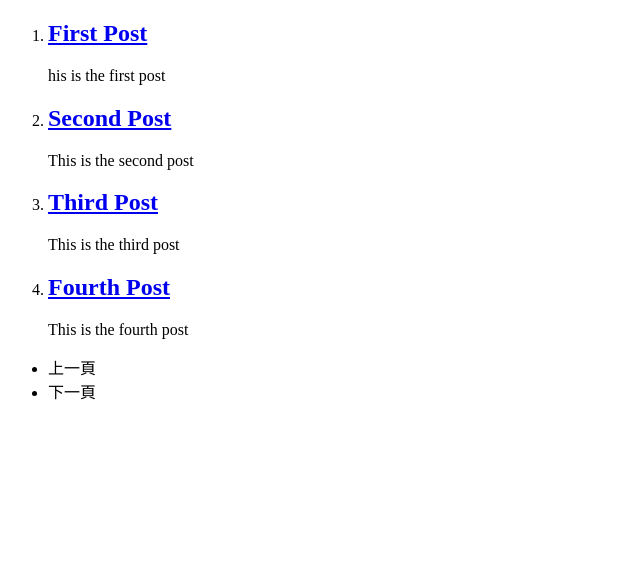
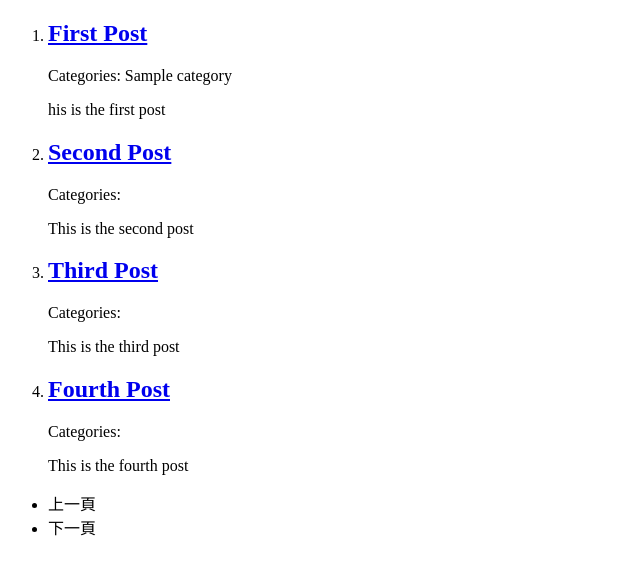
Before and after one commit to orzsdral/PHP-beginger, a PHP site: page / in a window 1280 px wide. Shown: the part 152-727 px from the top of the page, without its empty margins (0-640 px from the left). Run offline with PHP 8.4, Linux system fonts and the light colour scheme; data comes from the database, SQL or seed files in the repository; tables that the repository leaves empty or names only in its code hold one stand-in row (values such as "Sample post").

Commit message:
分頁和鏈接:展示種類在索引分頁

```diff
--- a/classes/Article.php
+++ b/classes/Article.php
@@ -60,26 +60,53 @@
      * 取得分頁的文章數
      *
      * @param object $conn 連接資料庫
-     * @param integer $limet 紀錄筆數
+     * @param integer $limit 紀錄筆數
      * @param integer $offset 略過幾筆
      *
      * @return array 回傳幾筆文章聯想陣列範圍
      */
 
-    public static function getPage($conn, $limet, $offset){
-        $sql = "SELECT *
+    public static function getPage($conn, $limit, $offset){
+        $sql = "SELECT a.*, category.name AS category_name
+                FROM (SELECT *
                 FROM article
                 ORDER BY published_at
-                LIMIT :limet
-                OFFSET :offset";
+                LIMIT :limit
+                OFFSET :offset) AS a
+                LEFT JOIN article_category
+                ON a.id = article_category.article_id
+                LEFT JOIN category
+                ON article_category.category_id = category.id";
 
         $stmt = $conn->prepare($sql);
-        $stmt->bindValue(':limet', $limet, PDO::PARAM_INT);
+        $stmt->bindValue(':limit', $limit, PDO::PARAM_INT);
         $stmt->bindValue(':offset', $offset, PDO::PARAM_INT);
 
         $stmt->execute();
 
-        return $stmt->fetchALL(PDO::FETCH_ASSOC);
+        $results = $stmt->fetchALL(PDO::FETCH_ASSOC);
+
+        $articles = [];
+
+        $previous_id = null;
+
+        foreach ($results as $row){
+
+            $article_id = $row['id'];
+
+            if ($article_id != $previous_id){
+               $row['category_names'] = [];
+                $articles[$article_id] = $row;
+            }
+
+            $articles[$article_id]['category_names'][] = $row['category_name'];
+
+            $previous_id = $article_id;
+
+
+        }
+
+        return $articles;
     }
 
 
--- a/index.php
+++ b/index.php
@@ -38,6 +38,15 @@
 
                     <li>
                         <h2><a <?= "href=article.php?id={$article['id']}"; ?>><?= htmlspecialchars($article['title']) ?></a></h2>
+
+                        <?php if ($article['category_names']): ?>
+                            <p>Categories:
+                                <?php foreach($article['category_names'] as $name): ?>
+                                    <?= htmlspecialchars($name) ?>
+                                <?php endforeach; ?>
+                            </p>
+                        <?php endif; ?>
+
                         <p><?= htmlspecialchars($article['content']) ?></p>
                     </li>
                 <?php endforeach; ?>
```
